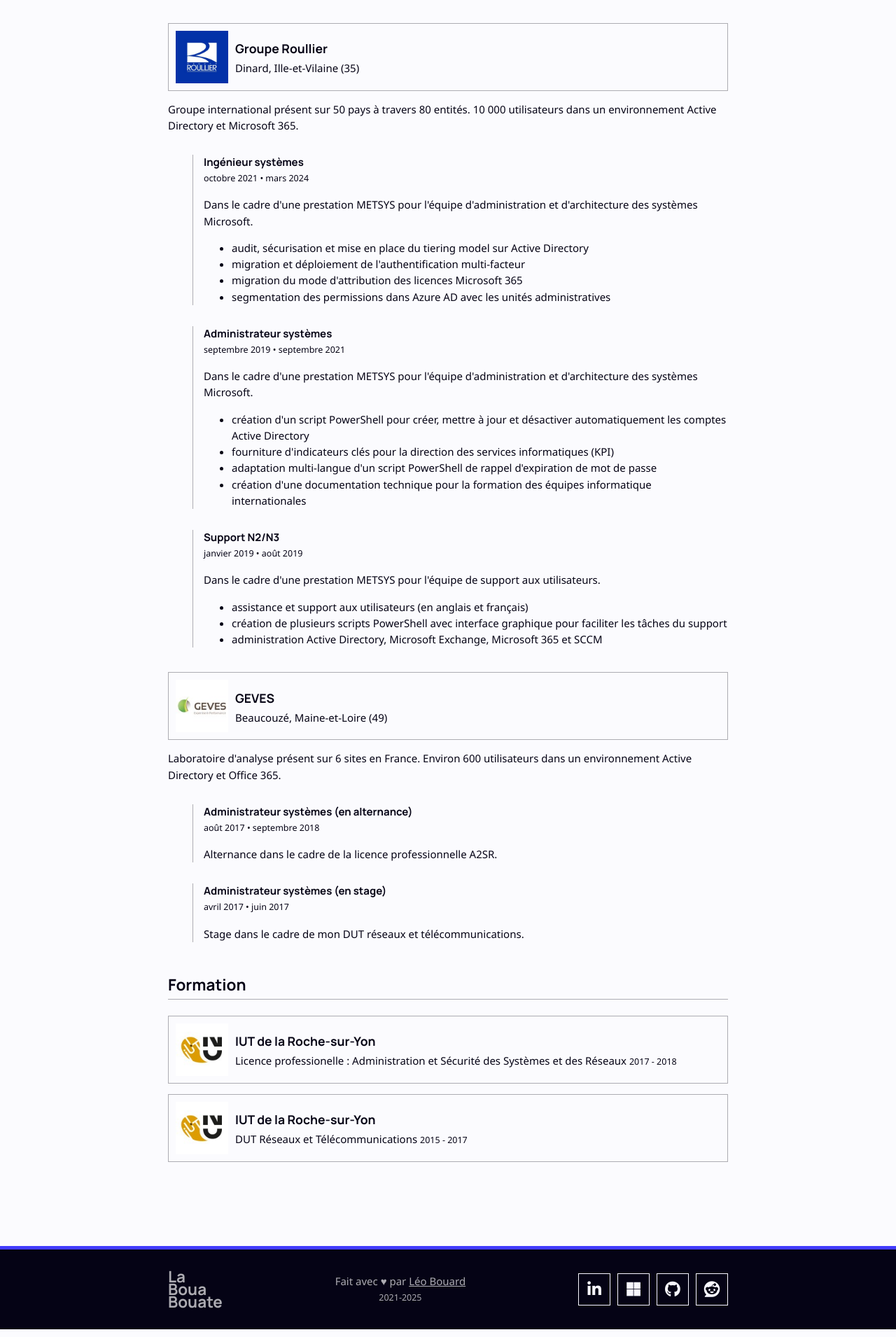
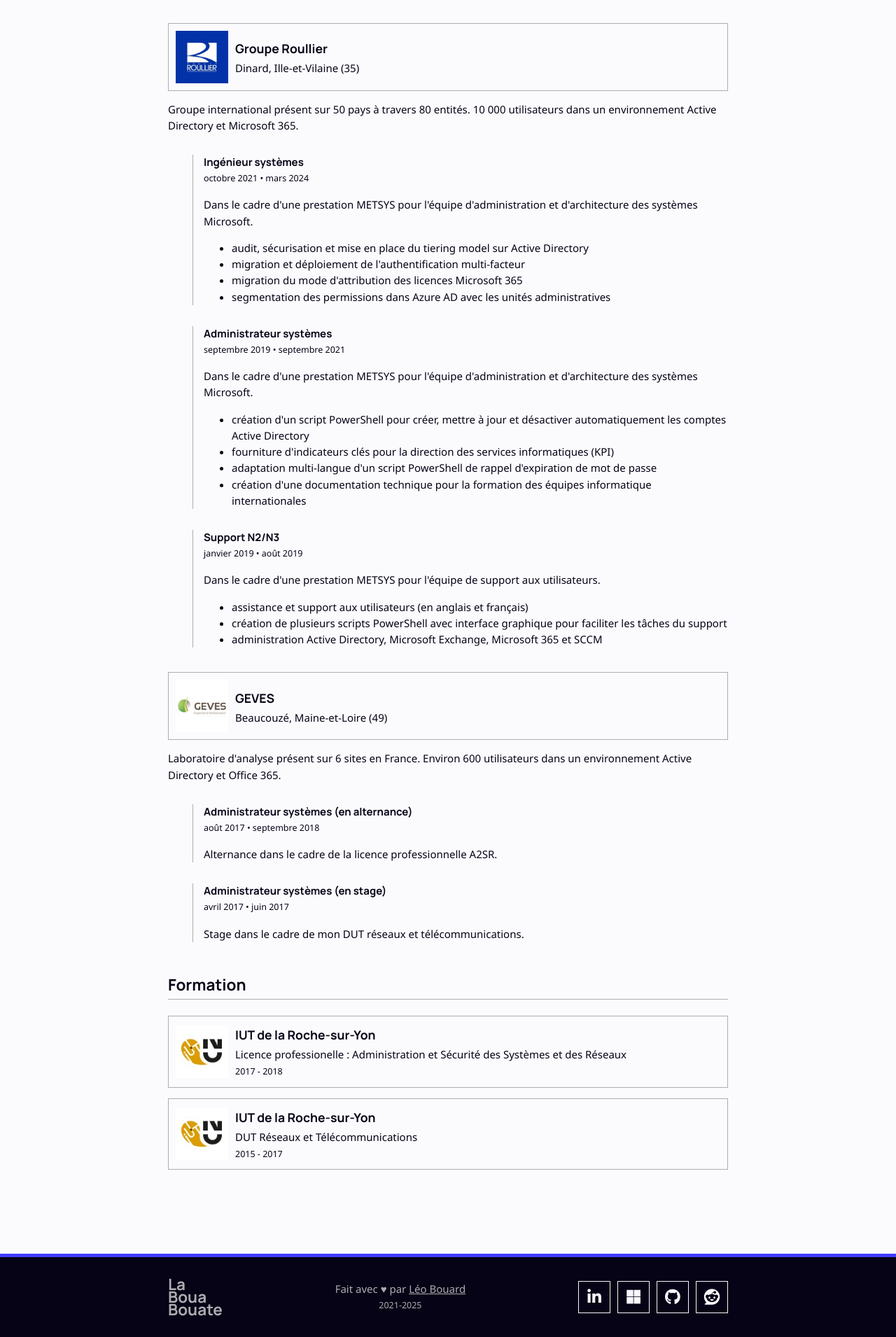
Before and after one commit to leobouard/leobouard.github.io, a Jekyll site: the page built from _pages/cv.html, in a window 1280 px wide. Shown: the part 1655-3565 px from the top of the page at 70% size. Built offline with Jekyll 4.4.1, drawn with Linux system fonts in a browser that asks for light colours; nearby versions of some CDN libraries; some web fonts are replaced.

Commit message:
Update cv.html

```diff
--- a/_pages/cv.html
+++ b/_pages/cv.html
@@ -69,7 +69,7 @@ description: "Toutes mes expériences, mes formations et certifications"
     </div>
     <div>
       <h3>{{ school.institution }}</h3>
-      <span>{{ school.diploma }}</span>
+      <span>{{ school.diploma }}</span><br>
       <small>{{ school.startDate }} - {{ school.endDate }}</small>
     </div>
   </div>
```
